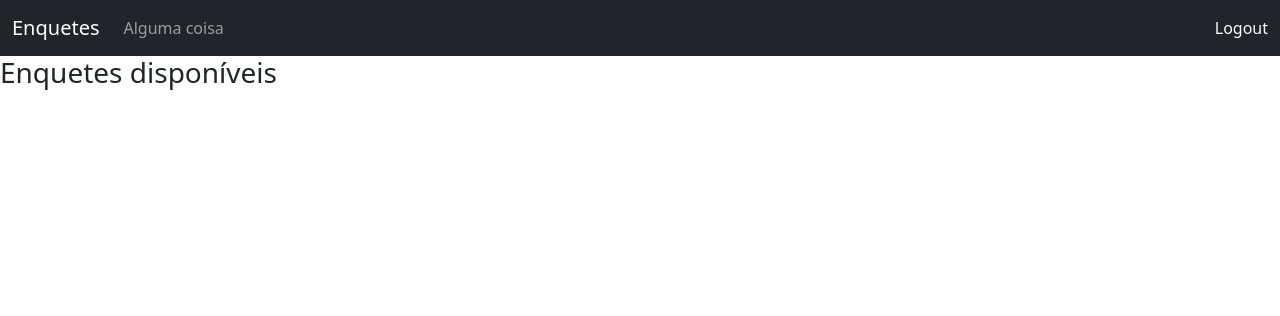
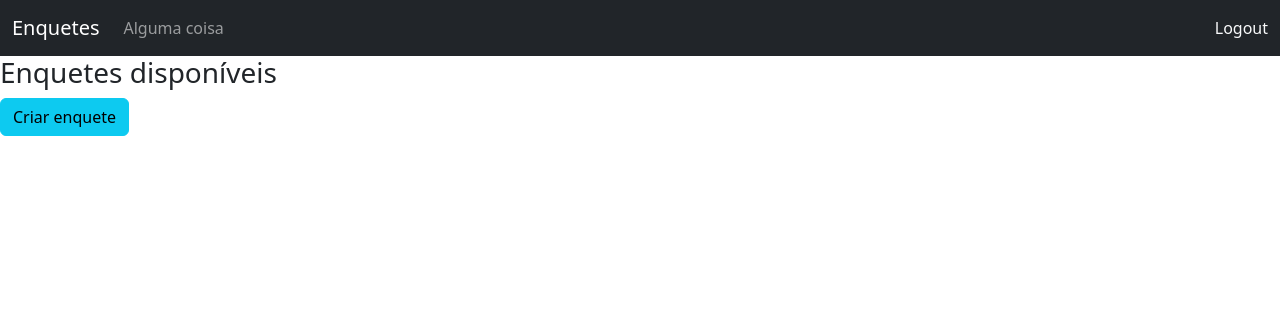
Before and after one commit to MatheusAmarall/projeto_enquete, a Django app: page / in a window 1280 px wide. Shown: the top 316 px of the page. Run offline with Django 4.2, Linux system fonts and the light colour scheme; the visitor is signed in with stand-in values (Sample User, id 1); data that the repository does not hold is empty.

Commit message:
ajustes finos, ajustando tela de resultado

```diff
--- a/enquete/templates/pages/criacao_enquete.html
+++ b/enquete/templates/pages/criacao_enquete.html
@@ -11,7 +11,7 @@
                 <form method="POST"> {% csrf_token %}
                     <div class="col-lg-12">
                         <div class="form-group">
-                            <input class="form-control my-1" required type="text" name="new_question" placeholder="Inserir uma nova pergunta à enquete">
+                            <input class="form-control my-1" required type="text" name="pergunta" placeholder="Inserir uma nova pergunta à enquete">
                         </div>
                     </div>
                     <div class="col-lg-12">
--- a/enquete/templates/pages/index.html
+++ b/enquete/templates/pages/index.html
@@ -7,22 +7,21 @@
             <div class="panel-heading">
                 <h3 class="panel-title">Enquetes disponíveis</h3>
             </div>
-
+            {% if user.is_authenticated %}
+                <a href="{% url 'criacao-enquete' %}" class="btn btn-info btn-xs">Criar enquete</a> &nbsp;
+            {% endif %}
             <ul class="list-group">
                 {% for enquete in enquetes %}
                     <li class="list-group-item">
                         <strong>{{ enquete.pergunta }}</strong>
                         <span class="pull-right">
                             {% if user.is_authenticated %}
-                                <a href="{% url 'vote' enquete.id %}" class="btn btn-info btn-xs">Vote</a> &nbsp;
+                                <a href="{% url 'votacao' enquete.id %}" class="btn btn-info btn-xs">Votar</a> &nbsp;
                             {% endif %}
-                            <!-- ajustar lógica para apenas se você votou nesse cara -->
-                            <a href="{% url 'results' enquete.id %}" class="btn btn-default btn-xs">View Results</a> &nbsp;
                         </span>
                     </li>
                 {% endfor %}
             </ul>
-
         </div>
     </div>
 </div>
--- a/enquete/templates/pages/resultado.html
+++ b/enquete/templates/pages/resultado.html
@@ -9,7 +9,7 @@
                 </div>
 
                 <div class="panel-body">
-                    <h3>{{ poll.question }}</h3>
+                    <h3>{{ enquete.pergunta }}</h3>
                 </div>
 
                 <ul class="list-group">
--- a/enquete/urls.py
+++ b/enquete/urls.py
@@ -6,5 +6,5 @@ urlpatterns = [
     path('user-logout/', views.user_logout, name='user-logout'),
     path('criacao-enquete/', views.create, name='criacao-enquete'),
     path('votacao/<int:id>', views.vote, name='votacao'),
-
+    path('resultado/<int:id>', views.result, name='resultado'),
 ]
--- a/enquete/views.py
+++ b/enquete/views.py
@@ -12,14 +12,14 @@ def user_logout(request):
 
 def create(request):
     if request.method == 'POST':
-        new_question = request.POST.get('new_question')
+        pergunta = request.POST.get('pergunta')
         opcao_um = request.POST.get('opcao1')
         opcao_dois = request.POST.get('opcao2')
         opcao_tres = request.POST.get('opcao3')
         opcao_quatro = request.POST.get('opcao4')
 
         Enquetes.objects.create(
-            pergunta=new_question,
+            pergunta=pergunta,
             opcao_um=opcao_um,
             opcao_dois=opcao_dois,
             opcao_tres=opcao_tres,
@@ -30,8 +30,12 @@ def create(request):
     else:
         return render(request, 'pages/criacao_enquete.html')
 
+def result(request, id):
+    enquete = Enquetes.objects.get(id=id)
+    return render(request, 'poll/results.html', {"enquete":enquete})
+
 def vote(request, id):
-    enquete = Enquetes.objects.get(id = id)
+    enquete = Enquetes.objects.get(id=id)
 
     if request.method == 'POST':
 
@@ -44,8 +48,6 @@ def vote(request, id):
             enquete.qtd_opcao_tres += 1
         elif selected_option == 'option4':
             enquete.qtd_opcao_quatro += 1
-        else:
-            return HttpResponse(400, 'Invalid form option')
 
         enquete.save()
 
```
